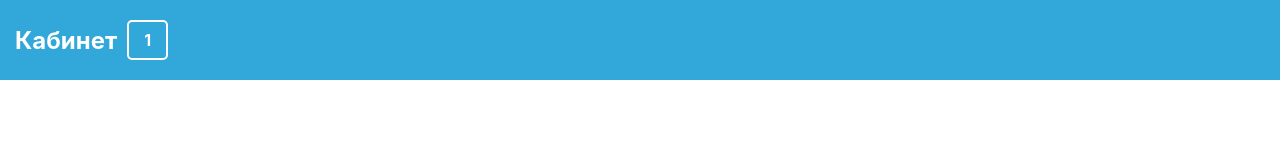
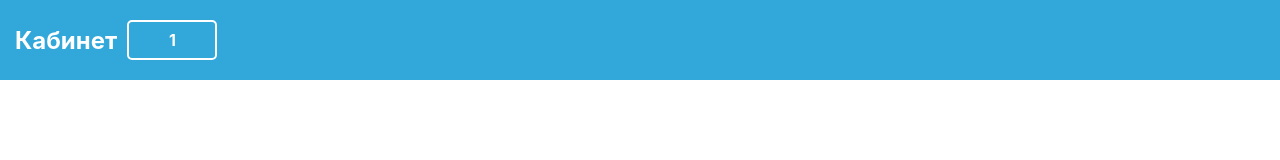
Before and after one commit to AlabamaWebp/Margui, a React (Create React App) app: page / in a window 1280 px wide. Shown: the top 160 px of the page. Built offline with nearby package versions, Linux system fonts and the light colour scheme.

Commit message:
styles hoverContainder

```diff
--- a/src/components/hover-container/hoverContainer.js
+++ b/src/components/hover-container/hoverContainer.js
@@ -8,11 +8,11 @@ const HoverContainer = (vars) => {
         <div className='hovverTemplate'>
             <div className="hoverContainer">
                 <span className='htext'>{vars.text}</span>
-            </div>
-            <div className="hoverMenu">
-                {vars.items.map((item, index) => (
-                    <span key={index} className='hoverMenuItem' onClick={change}>{item}</span>
-                ))}
+                <div className="hoverMenu">
+                    {vars.items.map((item, index) => (
+                        <span key={index} className='hoverMenuItem' onClick={change}>{item}</span>
+                    ))}
+                </div>
             </div>
         </div>
     )
--- a/src/components/hover-container/hoverContainer.scss
+++ b/src/components/hover-container/hoverContainer.scss
@@ -5,20 +5,25 @@
 }
 
 .hoverContainer {
-    display: flex;
+    height: 40px;
+    // display: flex;
+    // justify-content: center;
+    // align-items: center;
     border-radius: 5px;
     border: 2px solid $back;
     position: relative;
-    padding: 8px 15px;
-    justify-content: center;
-    align-items: center;
+    // padding: 8px 15px;
     user-select: none;
     margin: 5px 0;
-    &.htext {
-        text-align: center;
+    .htext {
+        width: 100%;
+        height: 100%;
+        display: flex;
+        justify-content: center;align-items: center;
+        // text-align: center;
     }
     &:hover {
-        &~.hoverMenu {
+        .hoverMenu {
             opacity: 1 !important;
             pointer-events: all !important;
         }
@@ -28,18 +33,20 @@
 }
 
 .hoverMenu {
-    display: flex;
-    flex-direction: column;
-    justify-content: center;
-    align-items: center;
+
+    // display: flex;
+    // flex-direction: column;
+    // justify-content: center;
+    // align-items: center;
     pointer-events: none;
 
     opacity: 0;
-    position: absolute;
-
-    top: 46px;
-    left: 0;
-    right: 0;
+    // position: absolute;
+    position: relative;
+    // top: 3px;
+    // top: 41px;
+    // left: 0;
+    // right: 0;
     transition: .2s;
     background-color: $back;
 
```
